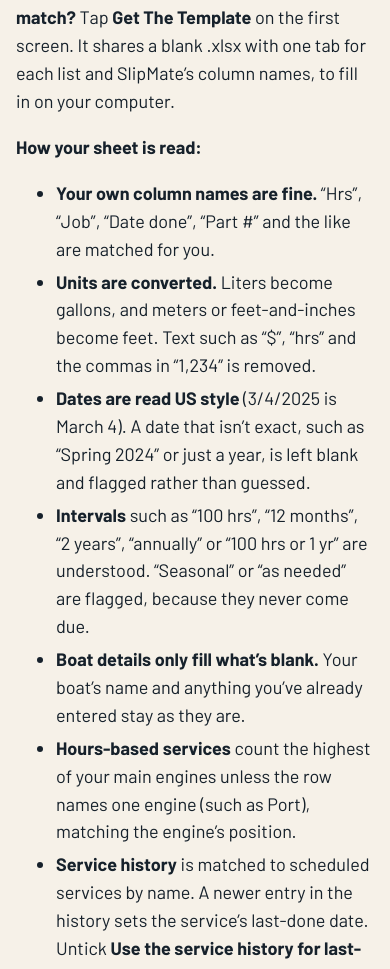
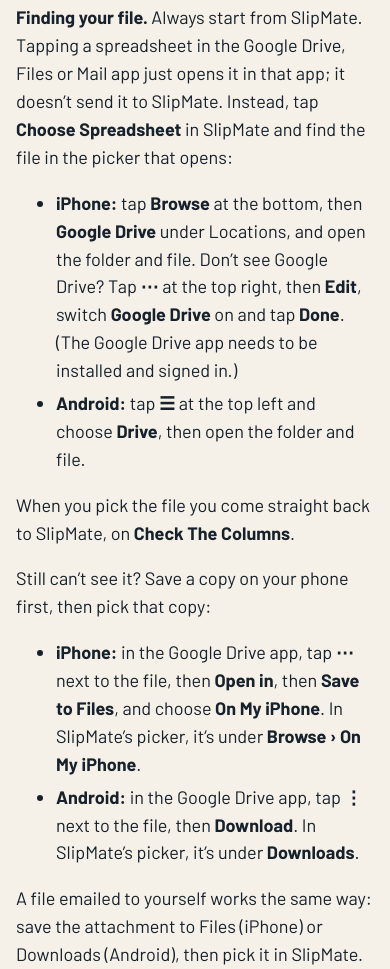
Before and after one commit to RoyStiles/underway-website, a website: page site/user-guides.html in a window 390 px wide. Shown: the part 8454-9423 px from the top of the page. Drawn offline with Linux system fonts and the light colour scheme.

Commit message:
User Guide: finding your spreadsheet file for the import
Start from SlipMate's Choose Spreadsheet (tapping a file in Drive only opens
it there); how to reach Google Drive in the iPhone and Android pickers, and
saving a copy to the phone when Drive isn't listed.

Co-Authored-By: Claude Opus 5.5 <noreply@anthropic.com>

```diff
--- a/site/user-guides.html
+++ b/site/user-guides.html
@@ -401,12 +401,24 @@ footer .social svg .dot,footer .social svg .fill{fill:currentColor;stroke:none}
 <ol>
   <li>Save or download your spreadsheet as <strong>.xlsx</strong> or <strong>.csv</strong> and put it on your phone (in Files, Google Drive, or an email to yourself). Older .xls files need saving as .xlsx first.</li>
   <li>Open the import: tap <strong>Have a spreadsheet? Import it</strong> on the <strong>Set up your boat</strong> card on Home, or <strong>Import From a Spreadsheet</strong> in <a href="#settings-account">Settings › Account</a>.</li>
-  <li>Tap <strong>Choose Spreadsheet</strong> and pick your file.</li>
+  <li>Tap <strong>Choose Spreadsheet</strong> and pick your file (see <a href="#import-find-file">Finding your file</a> if it’s in Google Drive or you can’t see it).</li>
   <li><strong>Check The Columns:</strong> SlipMate guesses what each tab holds (Boat, Engines, Schedule, History, Parts, Safety or Systems) and which SlipMate field each column goes in, with an example from your sheet beside it. Tap any guess to change it. A column that doesn’t fit can go <strong>Add to notes</strong> or <strong>Don’t import</strong>. Tap <strong>Preview</strong>.</li>
   <li><strong>Preview:</strong> every row is sorted into <strong>Ready</strong>, <strong>Needs a look</strong> (it comes in, with a note on what’s missing) and <strong>Skipped</strong> (with the reason, such as a row with no name, or something already in SlipMate). Nothing is saved yet. Tap <strong>Back</strong> to change a match.</li>
   <li>Tap <strong>Import</strong>. The summary shows what came in.</li>
   <li>If an engine has no hours yet, tap <strong>Enter Engine Hours</strong> so hours-based services can count down. Tap any row under <strong>Needs A Look</strong> to fill in what’s missing.</li>
 </ol>
+<p id="import-find-file"><strong>Finding your file.</strong> Always start from SlipMate. Tapping a spreadsheet in the Google Drive, Files or Mail app just opens it in that app; it doesn’t send it to SlipMate. Instead, tap <strong>Choose Spreadsheet</strong> in SlipMate and find the file in the picker that opens:</p>
+<ul>
+  <li><strong>iPhone:</strong> tap <strong>Browse</strong> at the bottom, then <strong>Google Drive</strong> under Locations, and open the folder and file. Don’t see Google Drive? Tap <strong>⋯</strong> at the top right, then <strong>Edit</strong>, switch <strong>Google Drive</strong> on and tap <strong>Done</strong>. (The Google Drive app needs to be installed and signed in.)</li>
+  <li><strong>Android:</strong> tap <strong>☰</strong> at the top left and choose <strong>Drive</strong>, then open the folder and file.</li>
+</ul>
+<p>When you pick the file you come straight back to SlipMate, on <strong>Check The Columns</strong>.</p>
+<p>Still can’t see it? Save a copy on your phone first, then pick that copy:</p>
+<ul>
+  <li><strong>iPhone:</strong> in the Google Drive app, tap <strong>⋯</strong> next to the file, then <strong>Open in</strong>, then <strong>Save to Files</strong>, and choose <strong>On My iPhone</strong>. In SlipMate’s picker, it’s under <strong>Browse › On My iPhone</strong>.</li>
+  <li><strong>Android:</strong> in the Google Drive app, tap <strong>⋮</strong> next to the file, then <strong>Download</strong>. In SlipMate’s picker, it’s under <strong>Downloads</strong>.</li>
+</ul>
+<p>A file emailed to yourself works the same way: save the attachment to Files (iPhone) or Downloads (Android), then pick it in SlipMate.</p>
 <p><strong>No spreadsheet yet, or want the closest match?</strong> Tap <strong>Get The Template</strong> on the first screen. It shares a blank .xlsx with one tab for each list and SlipMate’s column names, to fill in on your computer.</p>
 <p><strong>How your sheet is read:</strong></p>
 <ul>
```
Also changed, not shown: pages/user-guides.html (+13 -1 lines).
